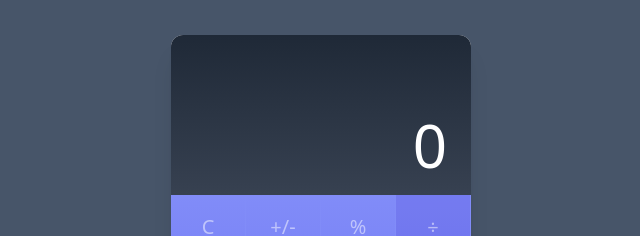
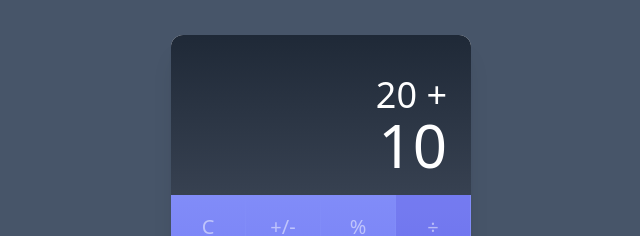
Before and after one commit to Jlarostegui/angular-pro, an Angular app in the folder 01-zoneless-calculator/: page /calculator in a window 1280 px wide. Shown: the part 123-359 px from the top of the page, without its empty margins (319-959 px from the left). Built offline with nearby package versions, Linux system fonts and the light colour scheme.

Commit message:
booleanAtribbute

```diff
--- a/01-zoneless-calculator/src/app/calculator/components/calculator-button/calculator-button.component.ts
+++ b/01-zoneless-calculator/src/app/calculator/components/calculator-button/calculator-button.component.ts
@@ -24,12 +24,10 @@ export class CalculatorButtonComponent{
   public isPressed = signal(false);
 
   public isCommand = input(false, {
-    transform: (value: boolean | string) =>
-      typeof value === 'string' ? value === '' : value,
+    transform: booleanAttribute
   });
   public isDoubleSize = input(false, {
-    transform: (value: boolean | string) =>
-      typeof value === 'string' ? value === '' : value,
+    transform: booleanAttribute
   });
 
 
--- a/01-zoneless-calculator/src/app/calculator/services/calculator.service.ts
+++ b/01-zoneless-calculator/src/app/calculator/services/calculator.service.ts
@@ -4,7 +4,7 @@ import { Injectable, signal } from '@angular/core';
   providedIn: 'root'
 })
 export class CalculatorService {
-  public resultText = signal('0');
-  public subResultText = signal('0');
+  public resultText = signal('10');
+  public subResultText = signal('20');
   public lastOperator = signal('+');
 }
```
